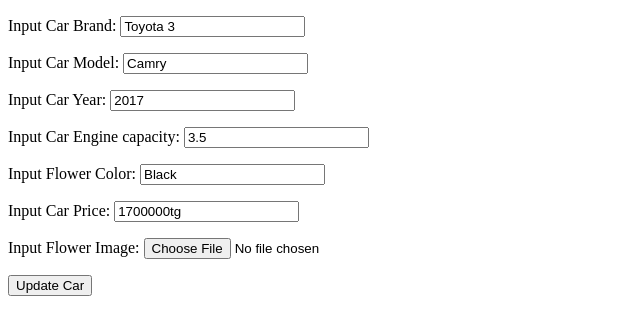
After one commit to Nursultan-17/car_shop, a Django app: page /car/up_car/1 in a window 1280 px wide. The commit adds this page. Shown: the top 335 px of the page, without its empty margins (0-640 px from the left). Run offline with Django 4.2, Linux system fonts and the light colour scheme; data comes from the database, SQL or seed files in the repository; both versions use the stored data as it was after the commit.

Commit message:
update view

```diff
--- a/carshop/urls.py
+++ b/carshop/urls.py
@@ -7,5 +7,6 @@
     path('cars/<str:car_brand>', CarFView, name='carf_url'),
     path('cr_car', CarCreateView, name='car_create_url'),
     path('dl_car', CarDeleteView, name='car_delete_url'),
+    path('up_car/<int:car_id>', CarUpdateView, name='car_update_url'),
 
 ]
--- a/carshop/views.py
+++ b/carshop/views.py
@@ -44,9 +44,32 @@
 
 def CarDeleteView(request):
     if request.method == 'GET':
+
         return render(request=request, template_name='car_delete_template.html')
     elif request.method == 'POST':
         car_delete = request.POST.get('model').capitalize()
         instance = Car.objects.get(model=car_delete)
         instance.delete()
         return redirect('cars_url')
+
+
+
+def CarUpdateView(request, car_id):
+    if request.method == 'GET':
+        car = Car.objects.get(id=car_id)
+        context = {
+            'cars': car,
+        }
+        return render(request=request, template_name='car_update_template.html', context=context)
+    elif request.method == 'POST':
+        car = Car.objects.get(id=car_id)
+        car.brand = request.POST.get('brand').capitalize()
+        car.model = request.POST.get('model').capitalize()
+        car.year = request.POST.get('year').capitalize()
+        car.engine_capacity = request.POST.get('engine_capacity').capitalize()
+        car.color = request.POST.get('color').capitalize()
+        car.price = request.POST.get('price').capitalize()
+        if 'image' in request.FILES:
+            car.image = request.FILES.get('image')
+        car.save()
+        return redirect('cars_url')
--- /dev/null
+++ b/templates/car_update_template.html
@@ -0,0 +1,49 @@
+<!DOCTYPE html>
+<html lang="en">
+<head>
+    <meta charset="UTF-8">
+    <title>car update template</title>
+</head>
+<body>
+    <form action="" method="post" enctype="multipart/form-data">
+        {% csrf_token %}
+        <p>
+            <label for="brand">Input Car Brand:</label>
+            <input type="text" id="brand" name="brand" value="{{cars.brand}}" required>
+        </p>
+
+        <p>
+            <label for="model">Input Car Model:</label>
+            <input type="text" id="model" name="model" value="{{cars.model}}" required>
+        </p>
+
+        <p>
+            <label for="year">Input Car Year:</label>
+            <input type="text" id="year" name="year" value="{{cars.year}}" required>
+        </p>
+
+        <p>
+            <label for="engine_capacity">Input Car Engine capacity:</label>
+            <input type="text" id="engine_capacity" name="engine_capacity" value="{{cars.engine_capacity}}" required>
+        </p>
+
+        <p>
+            <label for="color">Input Flower Color:</label>
+            <input type="text" id="color" name="color" value="{{cars.color}}" required>
+        </p>
+
+        <p>
+            <label for="price">Input Car Price:</label>
+            <input type="text" id="price" name="price" value="{{cars.price}}" required>
+        </p>
+
+        <p>
+            <label for="image">Input Flower Image:</label>
+            <input type="file" id="image" name="image" >
+        </p>
+
+        <input type="submit" value="Update Car">
+    </form>
+
+</body>
+</html>
--- a/templates/cars_template.html
+++ b/templates/cars_template.html
@@ -21,6 +21,10 @@
              <a href="{% url 'car_detail_url' car.id %}">Get Info</a>
           </p>
 
+        <p>
+             <a href="{% url 'car_update_url' car.id %}">Сhange</a>
+        </p>
+
         {% endfor %}
 
 </body>
```
Also changed, not shown: db.sqlite3.
